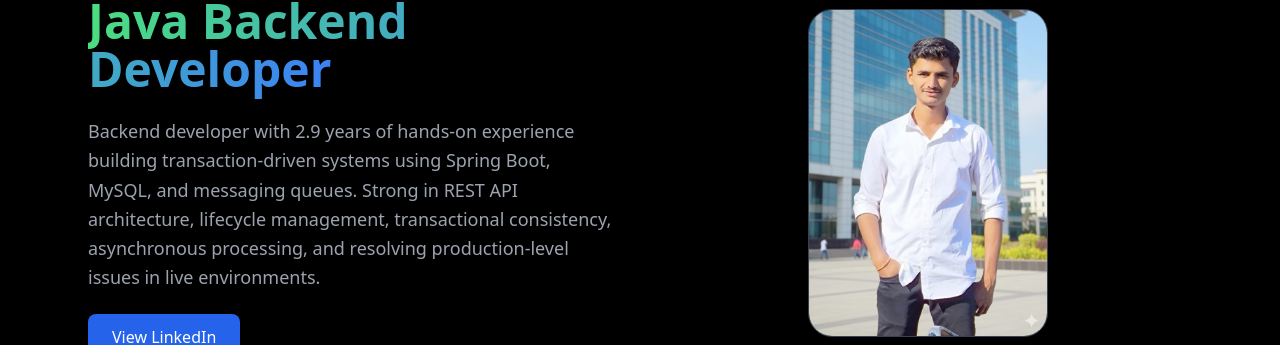
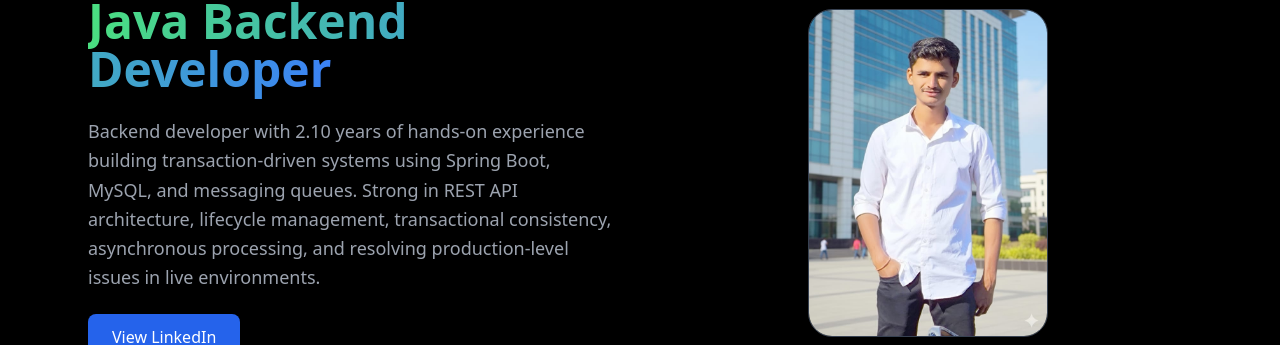
Before and after one commit to Jagdale4136/Portfolio, a React (Vite) app in the folder portfolio/: page / in a window 1280 px wide. Shown: the part 128-473 px from the top of the page. Built offline with nearby package versions, Linux system fonts and the light colour scheme.

Commit message:
Update App.jsx
experience updated

```diff
--- a/portfolio/src/App.jsx
+++ b/portfolio/src/App.jsx
@@ -104,7 +104,7 @@ function App() {
           </h2>
 
           <p className="text-gray-400 text-lg leading-relaxed">
-            Backend developer with 2.9 years of hands-on experience building
+            Backend developer with 2.10 years of hands-on experience building
             transaction-driven systems using Spring Boot, MySQL, and messaging
             queues. Strong in REST API architecture, lifecycle management,
             transactional consistency, asynchronous processing, and resolving
```
